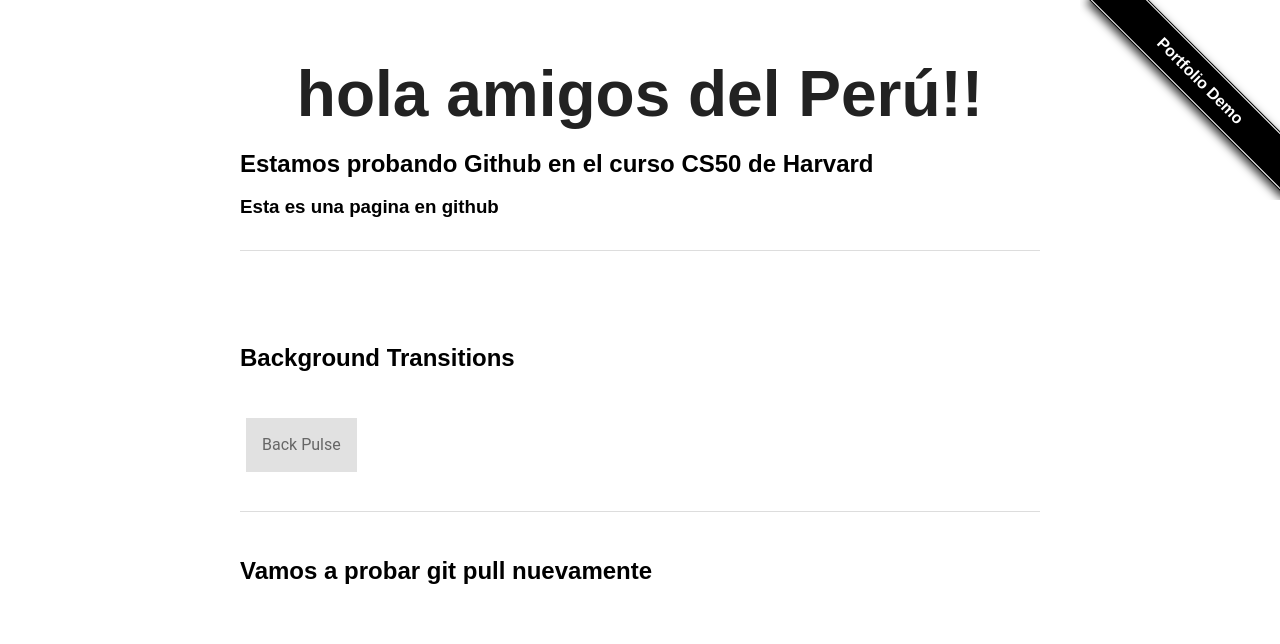
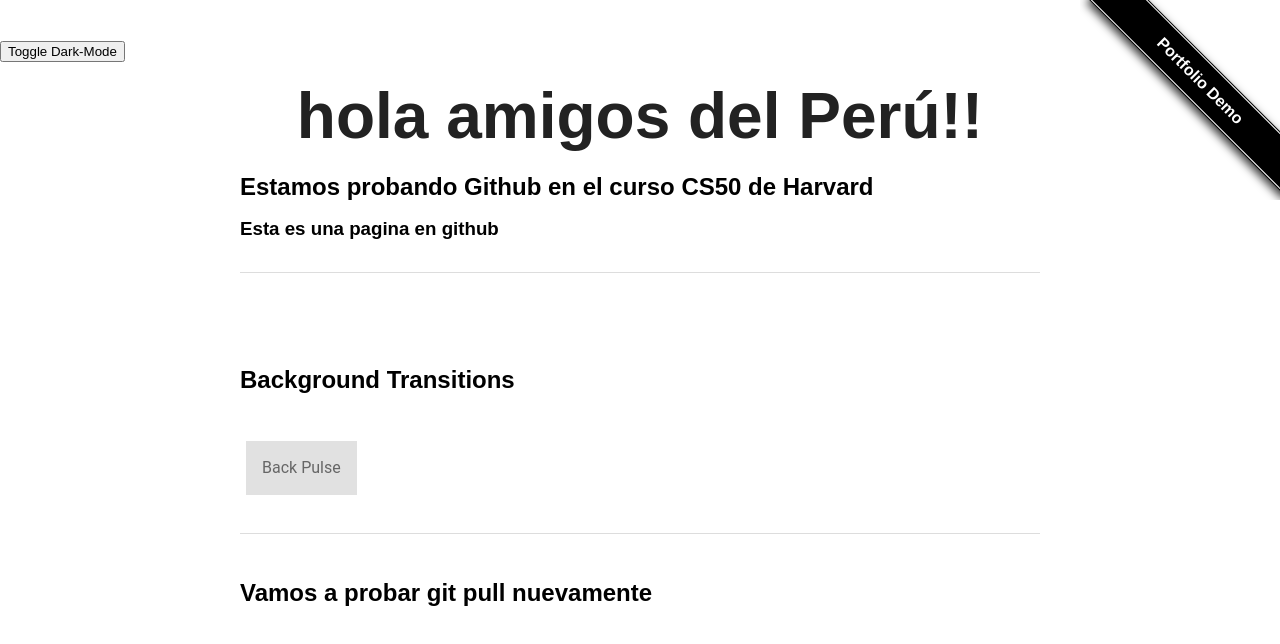
Before and after one commit to alainvictorr/alainvictorr.github.io, a plain HTML site: page index.html in a window 1280 px wide. Drawn offline with Linux system fonts and the light colour scheme.

Commit message:
Update index.html

```diff
--- a/index.html
+++ b/index.html
@@ -34,6 +34,7 @@
 
     </head>
     <body>
+	<button class="btn-toggle">Toggle Dark-Mode</button>
 	<div class="main">
 	<span id="forkongithub"><a href="https://alainvictorr.github.io/">Portfolio Demo</a></span>
         <h1>hola amigos del Perú!!</h1>
```
